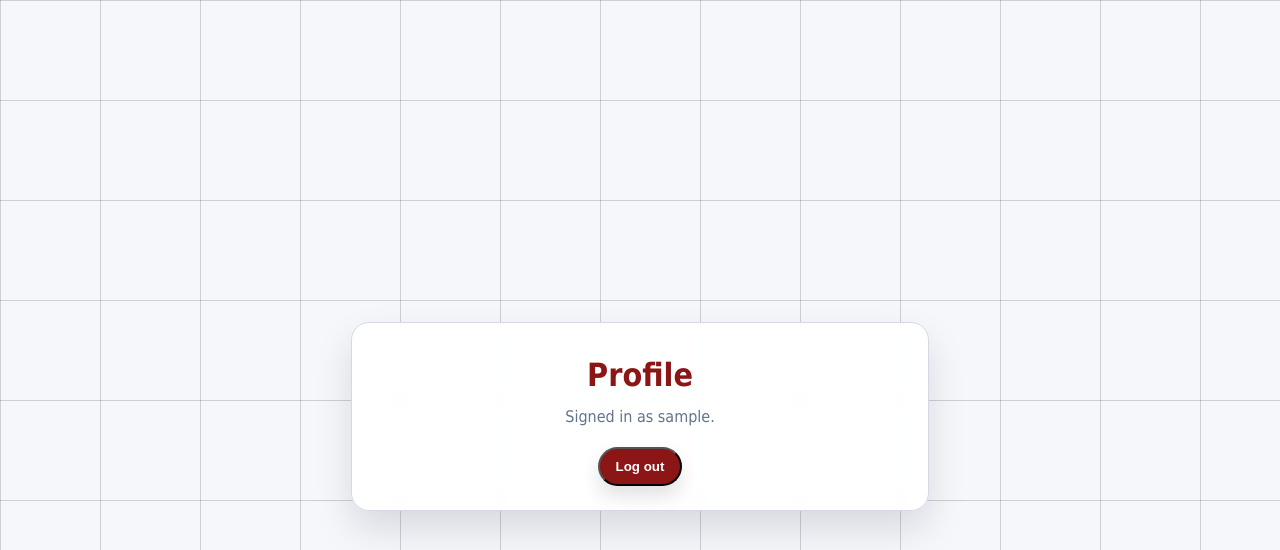
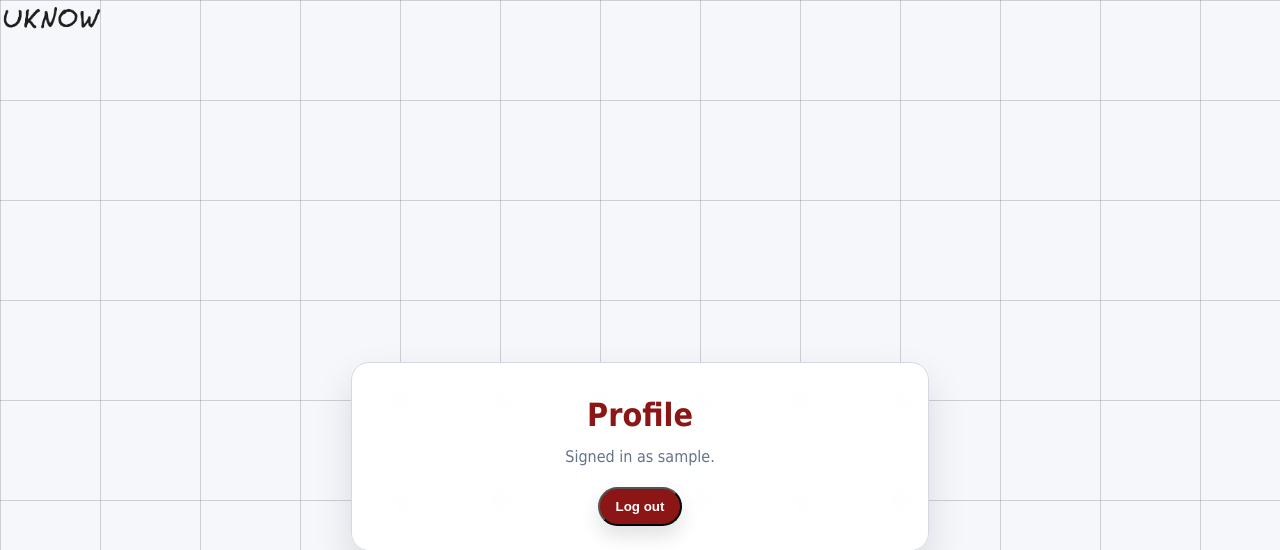
Before and after one commit to LT-733/UKNOW-by-PGSD, a Django app: page /profile/ in a window 1280 px wide. Shown: the top 550 px of the page. Run offline with Django 5.2, Linux system fonts and the light colour scheme; the visitor is signed in with stand-in values (Sample User, id 1).

Commit message:
Add header with logo to profile.html
Added header with logo and styling to profile page.

```diff
--- a/frontend/frontendapp/templates/frontendapp/profile.html
+++ b/frontend/frontendapp/templates/frontendapp/profile.html
@@ -83,9 +83,45 @@
         .logoutLink:active {
             transform: translateY(1px);
         }
+
+        .headerRow {
+            width: 100%;
+            margin: 0 auto;
+            display: flex;
+            align-items: center;
+            justify-content: space-between;
+            gap: 14px;
+        }
+
+        .logoLink {
+            display: inline-flex;
+            align-items: center;
+            justify-content: center;
+            text-decoration: none;
+            background: transparent;
+            border: 0;
+            padding: 0;
+            cursor: pointer;
+        }
+
+        .siteLogo {
+            height: 5vh;
+            width: auto;
+            display: block;
+        }
+
     </style>
 </head>
 <body>
+    <header>
+        <div class="headerRow">
+            <a class="logoLink" href="/">
+                {% load static %}
+                <img class="siteLogo" src="../../static/frontendapp/logo.png" alt="UKNOW logo">
+            </a>
+        </div>
+    </header>
+
     <div class="page">
         <section class="profileCard">
             <h1>Profile</h1>
```
